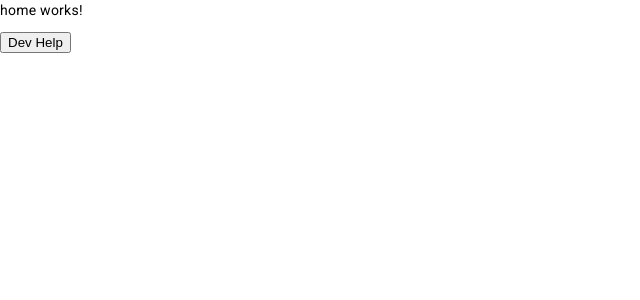
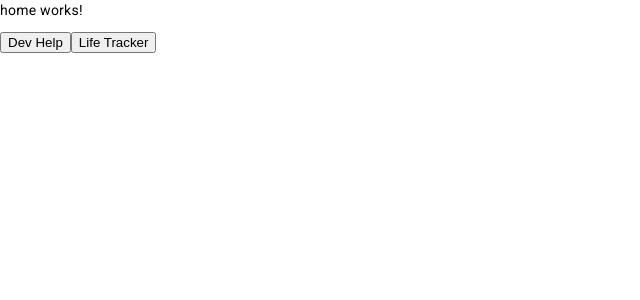
Before and after one commit to MorganaTheMoth/MTG-Assistant-Website, an Angular app: page /home in a window 1280 px wide. Shown: the top 300 px of the page, without its empty margins (0-640 px from the left). Built offline with nearby package versions, Linux system fonts and the light colour scheme.

Commit message:
Added nav button home->lifetracker

```diff
--- a/src/app/Components/home/home.component.html
+++ b/src/app/Components/home/home.component.html
@@ -1,3 +1,4 @@
 <p>home works!</p>
 <button type="button" (click)="navToCDevHelp()">Dev Help</button>
+<button type="button" (click)="navToLifeTracker()">Life Tracker</button>
 <router-outlet></router-outlet>
--- a/src/app/Components/home/home.component.ts
+++ b/src/app/Components/home/home.component.ts
@@ -18,5 +18,8 @@ export class HomeComponent implements OnInit {
 	public navToCDevHelp() : void{
 		this.router.navigate(['/devHelp']);
 	}
+  public navToLifeTracker() : void{
+		this.router.navigate(['/lifeTracker']);
+	}
 
 }
```
